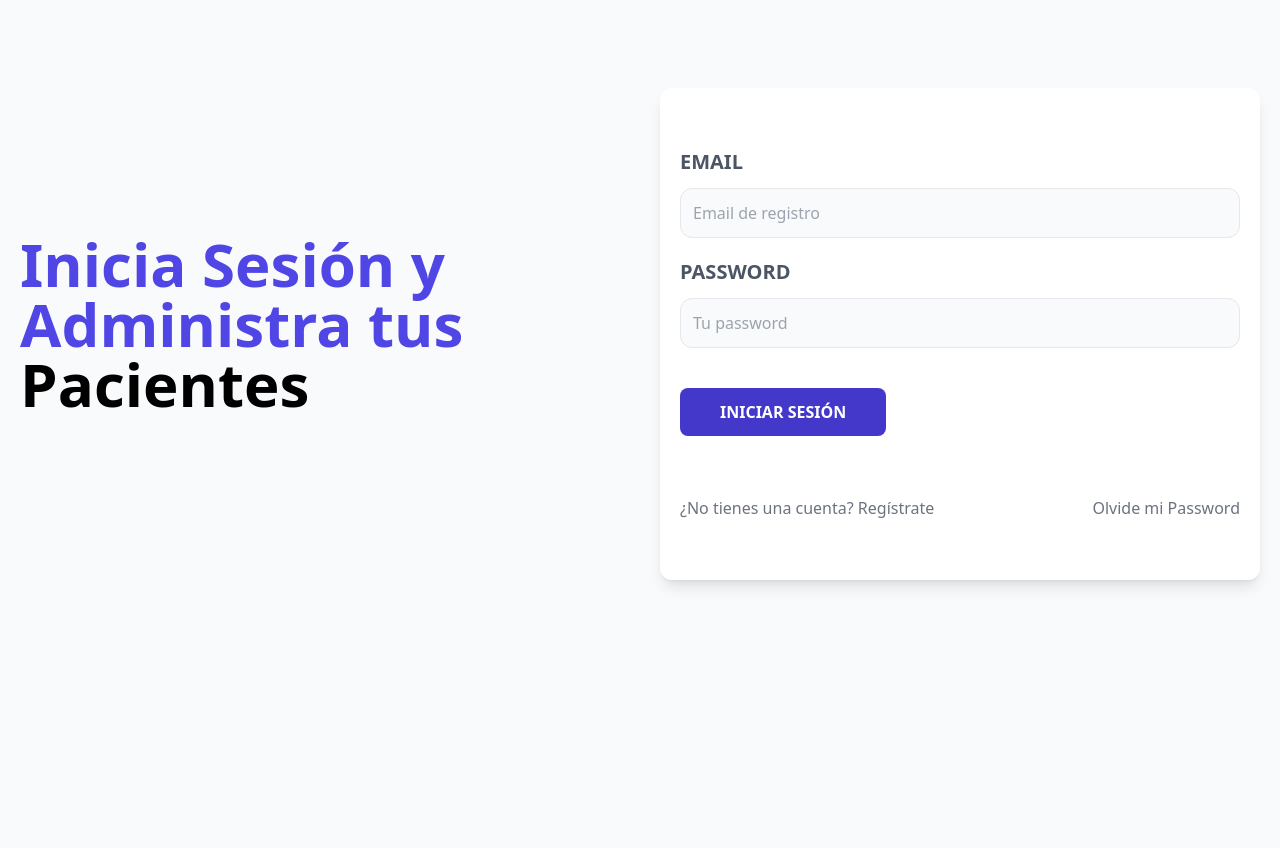
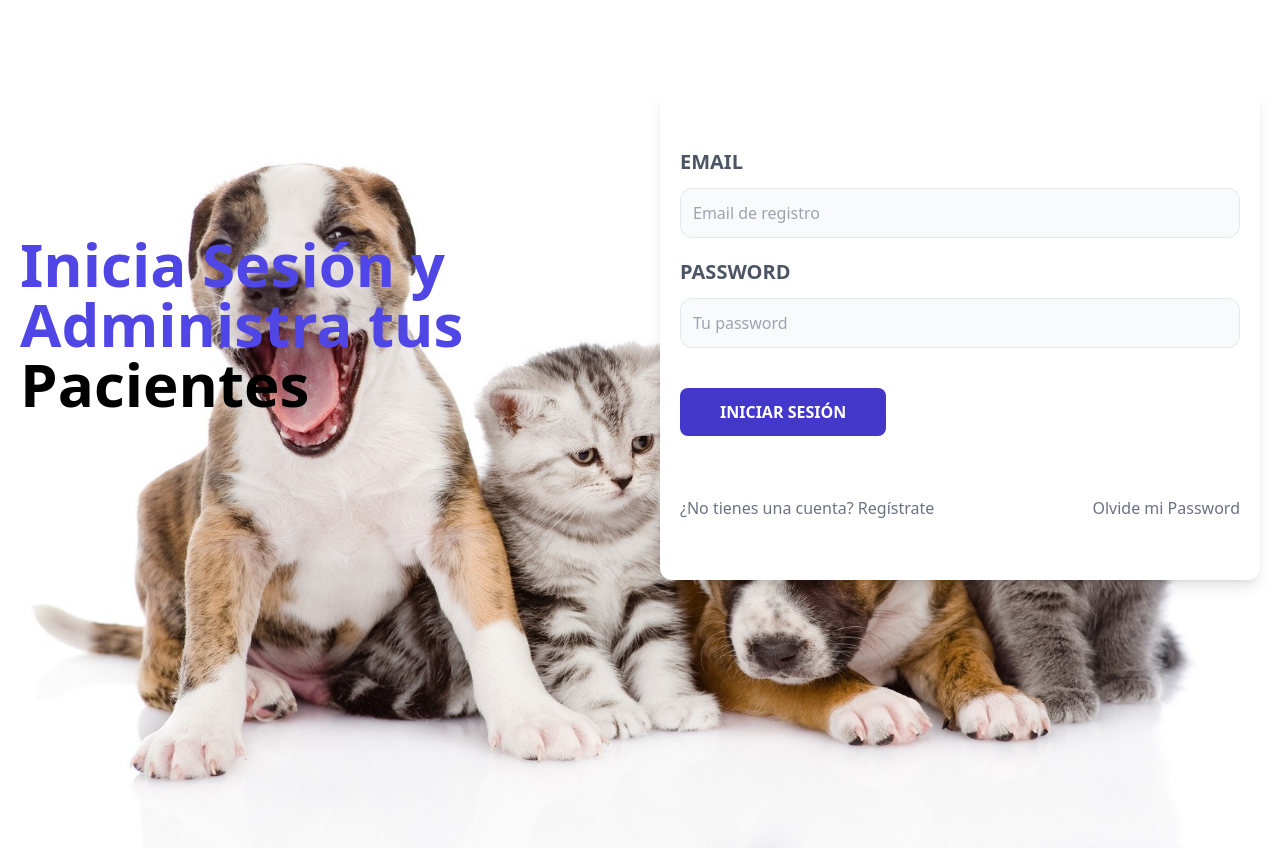
Before and after one commit to Racknar0/APV-Full-Stack-NodeJS, a React (Vite) app in the folder frontend/: page / in a window 1280 px wide. Built offline with nearby package versions, Linux system fonts and the light colour scheme.

Commit message:
Add Background

```diff
--- a/frontend/index.html
+++ b/frontend/index.html
@@ -6,7 +6,7 @@
     <meta name="viewport" content="width=device-width, initial-scale=1.0" />
     <title>APV - Administrador de pacientes de Veterinaria</title>
   </head>
-  <body class="bg-gray-50 min-h-screen">
+  <body class="bg-gray-50 min-h-screen background-login">
     <div id="root"></div>
     <script type="module" src="/src/main.jsx"></script>
   </body>
--- a/frontend/src/index.css
+++ b/frontend/src/index.css
@@ -1,3 +1,8 @@
 @tailwind base;
 @tailwind components;
 @tailwind utilities;
+
+.background-login{
+    background-image: url(./wallpaper.jpg);
+    background-size: cover;
+}
```
Also changed, not shown: frontend/src/wallpaper.jpg (added).
